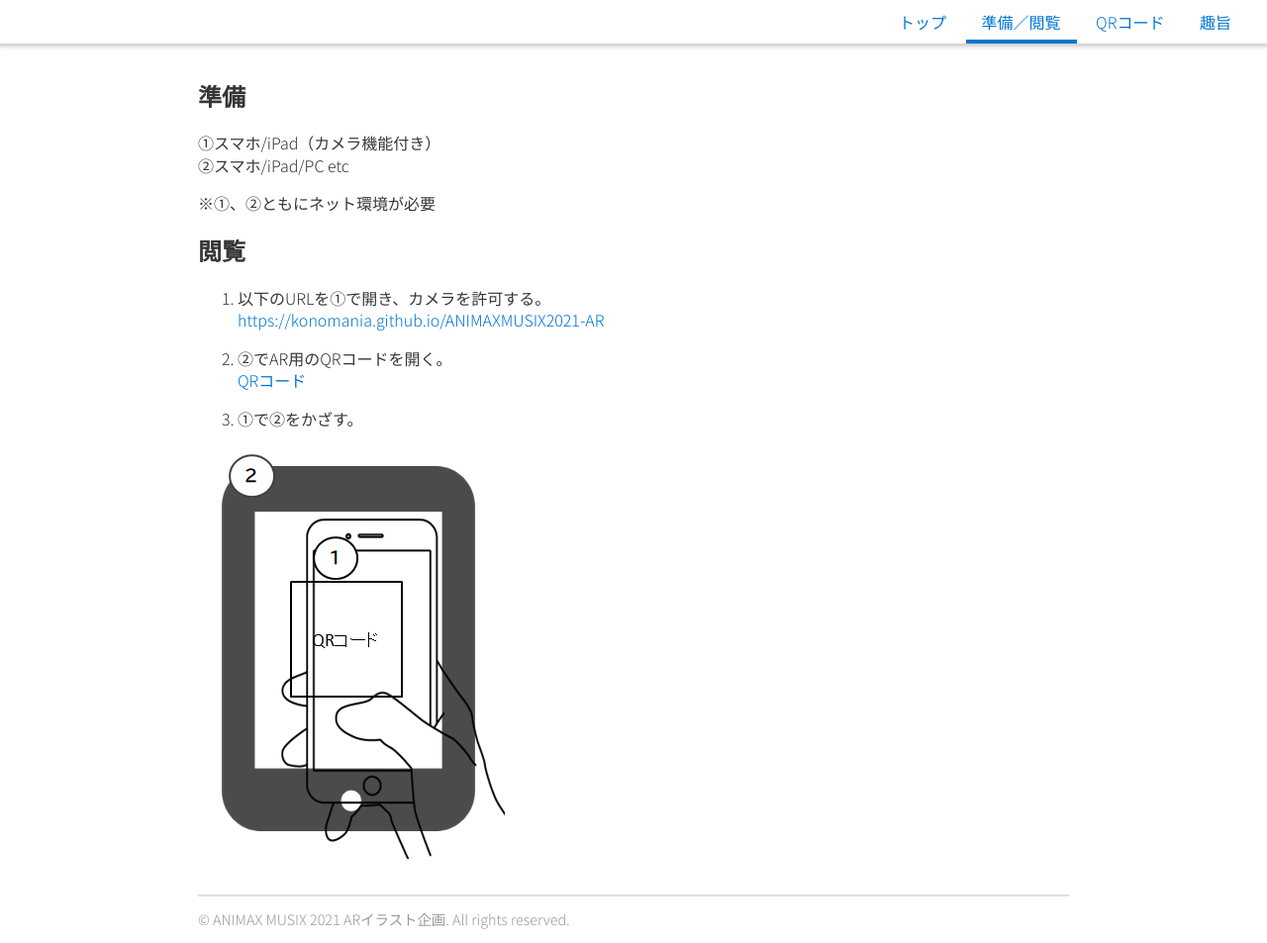
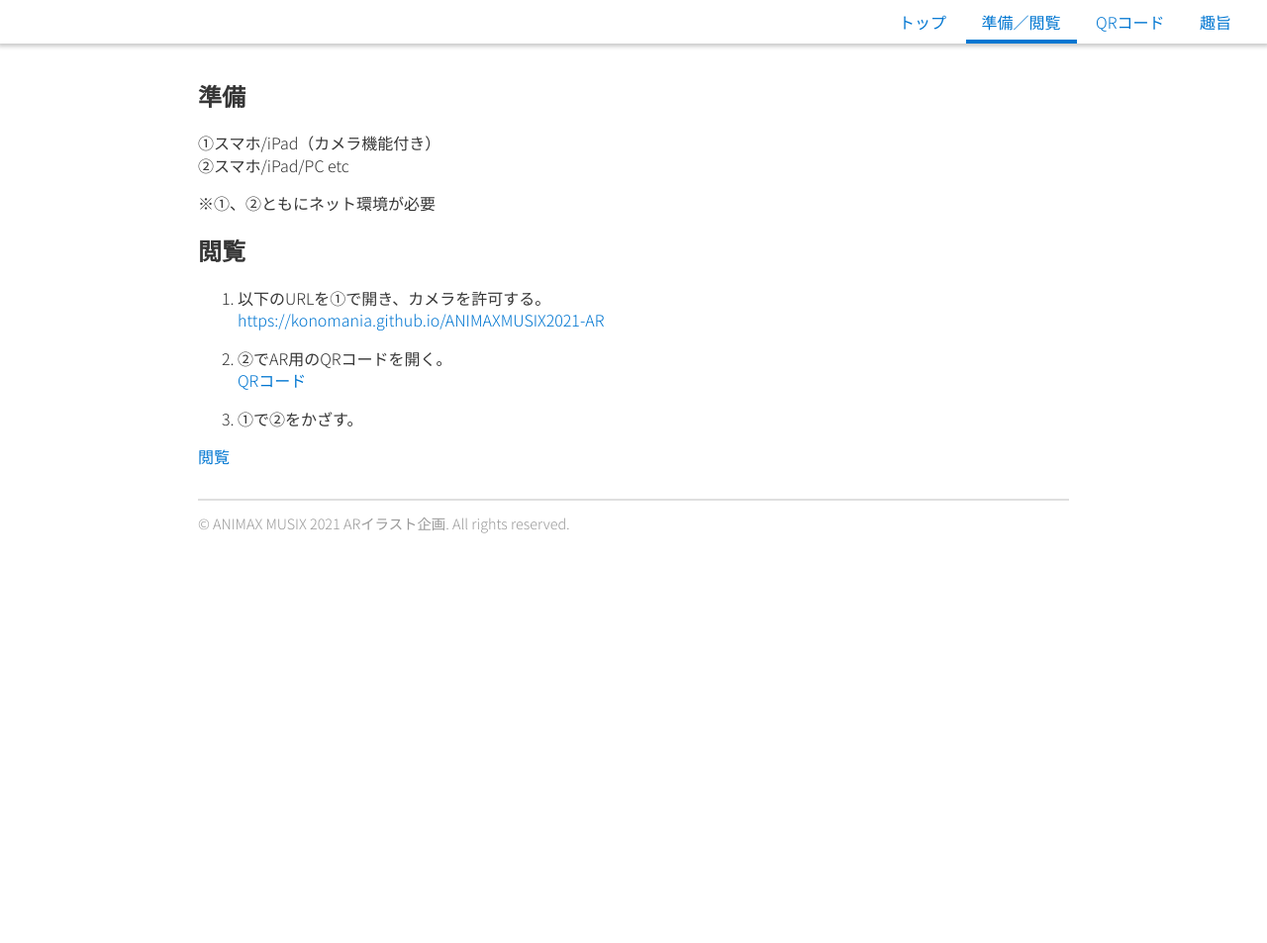
Before and after one commit to konomania/konomania.github.io, a Jekyll site: the page built from _pages/howto.md, in a window 1280 px wide. Shown: the whole page at 99% size. Built offline with Jekyll 4.4.1, drawn with Linux system fonts in a browser that asks for light colours; after the commit the page ends 900 px from its top, so only the background shows below that.

Commit message:
Update howto.md

```diff
--- a/_pages/howto.md
+++ b/_pages/howto.md
@@ -22,4 +22,4 @@ sort_order: 1
 3. ①で②をかざす。
 
 
-![閲覧](assets/images/howtosee.png)
+[閲覧](assets/images/howtosee.png)
```
